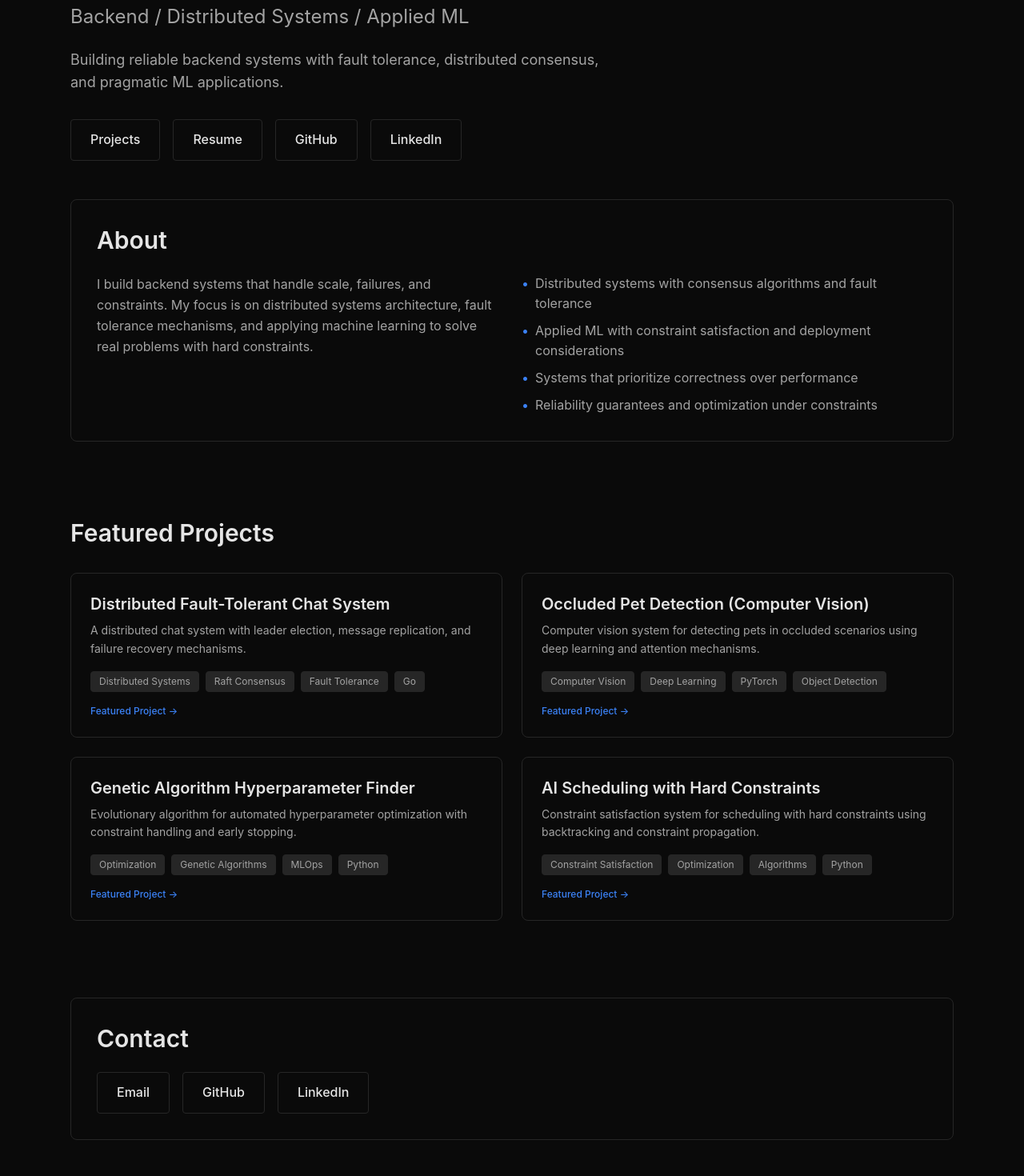
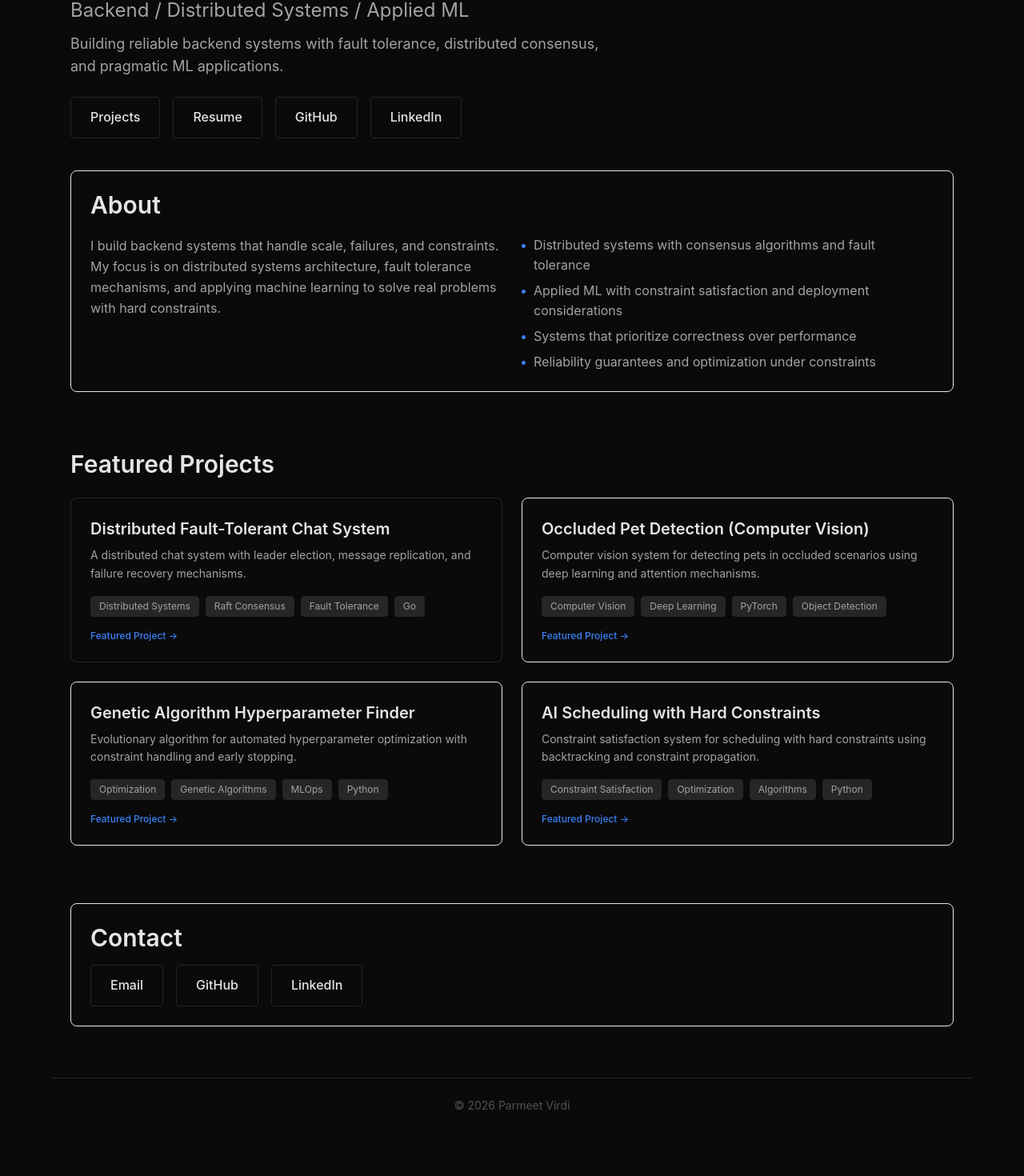
Before and after one commit to parmeetv23/portfolio, a Next.js app: page / in a window 1280 px wide. Shown: the part 200-1670 px from the top of the page at 80% size. After the commit the page ends 1616 px from the top, so only its background shows below. Built offline with nearby package versions, Linux system fonts and the light colour scheme; no server answers.

Commit message:
Tightened layout

```diff
--- a/app/components/ProjectCard.tsx
+++ b/app/components/ProjectCard.tsx
@@ -4,12 +4,13 @@ import type { Project } from '@/data/projects'
 interface ProjectCardProps {
     project: Project
     featured?: boolean
+    highlighted?: boolean
 }
 
-export default function ProjectCard({ project, featured = false }: ProjectCardProps) {
+export default function ProjectCard({ project, featured = false, highlighted = false }: ProjectCardProps) {
     return (
         <Link href={`/projects/${project.slug}`}>
-            <article className="border border-border bg-border/60 p-6 rounded-lg hover:border-accent transition-all group">
+            <article className={`border ${highlighted ? 'border-border' : 'border-border/80'} ${highlighted ? 'bg-border/70' : 'bg-border/60'} p-6 rounded-lg hover:border-accent transition-all group`}>
                 <h3 className="text-xl font-semibold mb-2 text-foreground group-hover:text-accent transition-colors">
                     {project.title}
                 </h3>
--- a/app/page.tsx
+++ b/app/page.tsx
@@ -11,18 +11,18 @@ export default function Home() {
             <Nav />
 
             {/* Hero Section */}
-            <section className="max-w-6xl mx-auto px-6 pt-20 pb-12">
+            <section className="max-w-6xl mx-auto px-6 pt-20 pb-8">
                 <div>
-                    <h1 className="text-5xl font-bold mb-4 text-foreground">
+                    <h1 className="text-5xl font-bold mb-2 text-foreground">
                         Parmeet Virdi
                     </h1>
-                    <p className="text-2xl text-muted-foreground mb-6">
+                    <p className="text-2xl text-muted-foreground mb-3">
                         Backend / Distributed Systems / Applied ML
                     </p>
-                    <p className="text-lg text-muted-foreground mb-8 max-w-2xl">
+                    <p className="text-lg text-muted-foreground mb-6 max-w-2xl">
                         Building reliable backend systems with fault tolerance, distributed consensus, and pragmatic ML applications.
                     </p>
-                    <div className="flex flex-wrap gap-4 mb-12">
+                    <div className="flex flex-wrap gap-4 mb-10">
                         <Button href="/projects" variant="secondary">
                             Projects
                         </Button>
@@ -38,18 +38,18 @@ export default function Home() {
                     </div>
 
                     {/* About Section */}
-                    <div className="border border-border bg-border/60 rounded-lg p-6 md:p-8">
-                        <h2 className="text-3xl font-semibold mb-6 text-foreground">About</h2>
-                        <div className="grid grid-cols-1 md:grid-cols-2 gap-6">
+                    <div className="border border-border/50 bg-border/40 rounded-lg p-5 md:p-6">
+                        <h2 className="text-3xl font-semibold mb-5 text-foreground">About</h2>
+                        <div className="grid grid-cols-1 md:grid-cols-2 gap-5">
                             <div>
-                                <p className="text-muted-foreground mb-4 leading-relaxed">
+                                <p className="text-muted-foreground mb-0 leading-relaxed">
                                     I build backend systems that handle scale, failures, and constraints. My focus is on distributed systems
                                     architecture, fault tolerance mechanisms, and applying machine learning to solve real problems with
                                     hard constraints.
                                 </p>
                             </div>
                             <div>
-                                <ul className="space-y-2 text-muted-foreground">
+                                <ul className="space-y-1.5 text-muted-foreground">
                                     <li className="flex items-start">
                                         <span className="mr-2 text-accent">•</span>
                                         <span>Distributed systems with consensus algorithms and fault tolerance</span>
@@ -74,19 +74,19 @@ export default function Home() {
             </section>
 
             {/* Featured Projects */}
-            <section className="max-w-6xl mx-auto px-6 py-12">
-                <h2 className="text-3xl font-semibold mb-8 text-foreground">Featured Projects</h2>
+            <section className="max-w-6xl mx-auto px-6 py-10">
+                <h2 className="text-3xl font-semibold mb-6 text-foreground">Featured Projects</h2>
                 <div className="grid grid-cols-1 md:grid-cols-2 gap-6">
-                    {featuredProjects.map((project) => (
-                        <ProjectCard key={project.slug} project={project} featured />
+                    {featuredProjects.map((project, index) => (
+                        <ProjectCard key={project.slug} project={project} featured highlighted={index === 0} />
                     ))}
                 </div>
             </section>
 
             {/* Contact Section */}
-            <section id="contact" className="max-w-6xl mx-auto px-6 py-12">
-                <div className="border border-border bg-border/60 rounded-lg p-6 md:p-8">
-                    <h2 className="text-3xl font-semibold mb-6 text-foreground">Contact</h2>
+            <section id="contact" className="max-w-6xl mx-auto px-6 py-8">
+                <div className="border border-border/50 bg-border/40 rounded-lg p-5 md:p-6">
+                    <h2 className="text-3xl font-semibold mb-4 text-foreground">Contact</h2>
                     <div className="flex flex-wrap gap-4">
                         <Button href="mailto:parmeetv1@gmail.com" variant="secondary" external>
                             Email
@@ -102,7 +102,7 @@ export default function Home() {
             </section>
 
             {/* Footer */}
-            <footer className="max-w-6xl mx-auto px-6 py-8 border-t border-border mt-12">
+            <footer className="max-w-6xl mx-auto px-6 py-6 border-t border-border mt-8">
                 <p className="text-muted text-sm text-center">
                     © {new Date().getFullYear()} Parmeet Virdi
                 </p>
```
